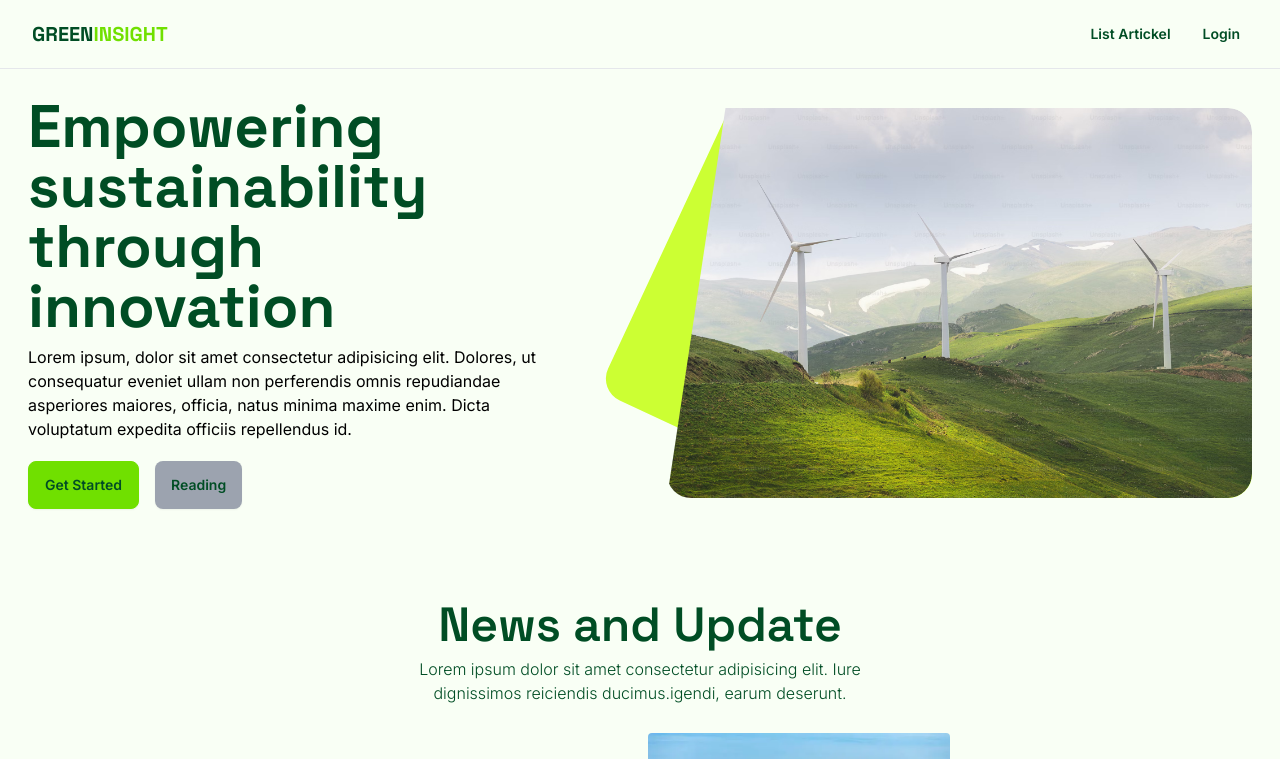
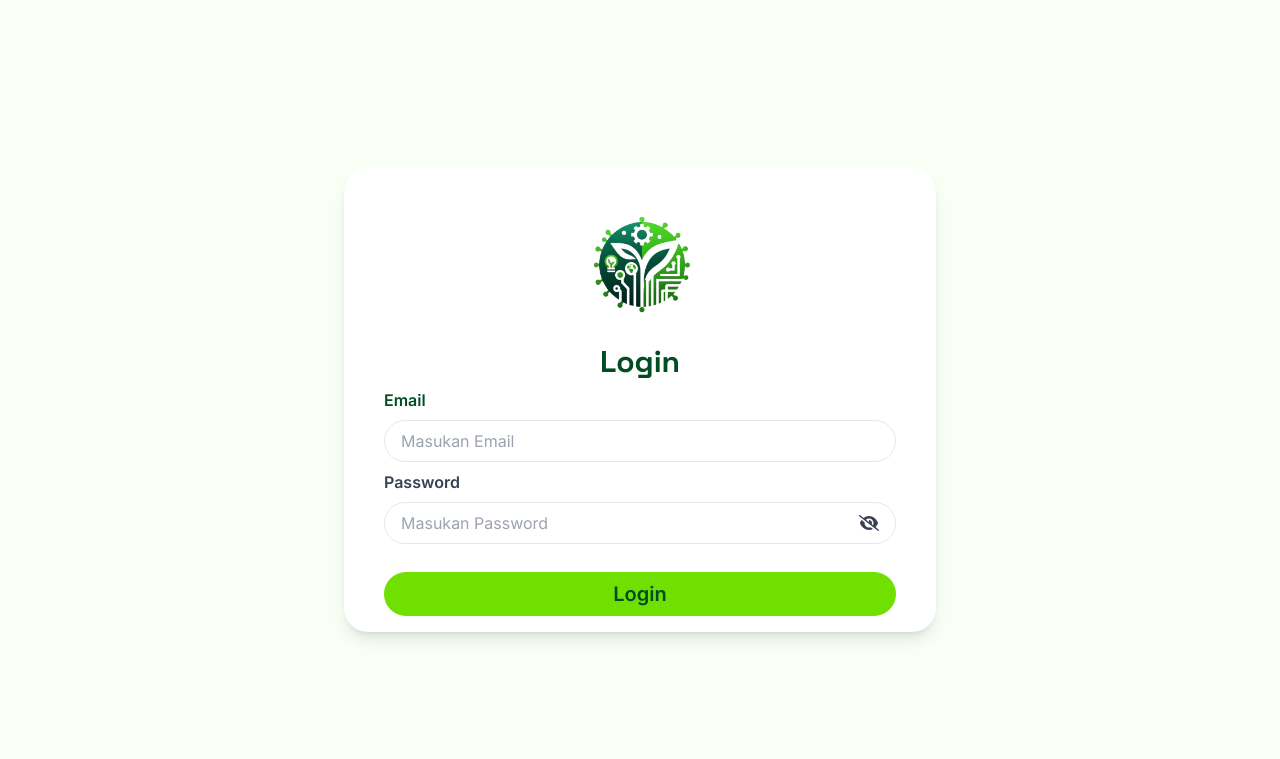
Before and after one commit to inalMahpud824/mini-project-react-batch-7, a React (Vite) app: page /login in a window 1280 px wide. Shown: the top 759 px of the page. Built offline with nearby package versions, Linux system fonts and the light colour scheme.

Commit message:
feat: create login page

```diff
--- a/src/App.jsx
+++ b/src/App.jsx
@@ -1,5 +1,6 @@
 import { createBrowserRouter, RouterProvider } from 'react-router-dom';
 import { LandingPage } from './pages/LandingPage';
+import { Login } from './pages/Login';
 
 function App() {
 const router = createBrowserRouter([
@@ -13,7 +14,7 @@ const router = createBrowserRouter([
   },
   {
     path: "/login",
-    element: <LandingPage />,
+    element: <Login />,
   },
 ]);
   return <RouterProvider router={router} />;
--- /dev/null
+++ b/src/pages/Login.jsx
@@ -0,0 +1,176 @@
+import { faEyeSlash, faEye } from "@fortawesome/free-solid-svg-icons";
+import { FontAwesomeIcon } from "@fortawesome/react-fontawesome";
+import { Link } from "react-router-dom";
+import { useEffect, useState } from "react";
+// import { instance } from "../axios";
+// import { useTokenValidation } from "../hooks/tokenValidation";
+// const baseURL = import.meta.env.VITE_APP_BASE_URL;
+// import axios from "axios";
+
+export const Login = () => {
+  const [showPassword, setShowPassword] = useState(false);
+  const [isLoading, setLoading] = useState(false);
+  const [error, setError] = useState(null);
+  const [datalogin, setDatalogin] = useState({});
+  // const { login } = useTokenValidation();
+
+  // useEffect(() => {
+  //   if (login) {
+  //     window.location.href = "/dashboard";
+  //     return;
+  //   }
+  // }, [login]);
+  const handelChange = (e) => {
+    setDatalogin({
+      ...datalogin,
+      [e.target.name]: e.target.value,
+    });
+  };
+  // const closeError = (e) => {
+  //   e.target.parentElement.style.display = "none";
+  //   setError(null);
+  // };
+  // const handelSubmit = async (e) => {
+  //   setLoading(true);
+  //   e.preventDefault();
+  //   try {
+  //     const result = await instance.post("/login", datalogin);
+  //     console.log(result);
+
+  //     if (result) {
+  //       localStorage.setItem("token", result.data.data.user.user_token);
+  //       localStorage.setItem(
+  //         "user",
+  //         JSON.stringify({
+  //           name: result.data.data.user.nama,
+  //           role: result.data.data.user.role.nama_role,
+  //           foto_url: result.data.data.user.foto_url,
+  //         })
+  //       );
+
+  //       window.location.href = "/dashboard";
+  //     }
+  //     setLoading(false);
+  //   } catch (e) {
+  //     const errorMessage =
+  //       typeof e.response?.data?.message === "string"
+  //         ? e.response.data.message
+  //         : "Internal Server Error";
+  //     setError(errorMessage);
+  //     setLoading(false);
+  //   }
+  // };
+
+  return (
+    <>
+      <section className="w-full min-h-screen bg-secondary flex flex-col items-center justify-center relative">
+        <form
+          action=""
+          // onSubmit={handelSubmit}
+          className="md:w-[37rem] h-screen md:h-fit w-full py-4 px-10 shadow-lg flex flex-col justify-center text-gray-700 bg-white rounded-3xl"
+        >
+          <Link to={"/"}>
+            <img
+              src='./logo.png'
+              alt=""
+              className="object-contain w-[9rem] mx-auto py-2"
+            />
+          </Link>
+          <h1 className="text-center text-primary heading-font text-3xl font-bold">
+            Login
+          </h1>
+          <label htmlFor="email" className="py-2 font-semibold text-primary">
+            Email
+          </label>
+          <input
+            type="email"
+            placeholder="Masukan Email"
+            name="email"
+            onChange={handelChange}
+            className="w-full border px-4 py-2 outline-none bg-white rounded-full focus-within:border-black text-primary"
+            required
+          />
+          <InputPassword
+            label="Password"
+            placeholder="Masukan Password"
+            id="password"
+            showPassword={showPassword}
+            setShowPassword={setShowPassword}
+            handelChange={handelChange}
+          />
+          <button
+            className="py-2 bg-neutral text-primary rounded-full px-[3rem] font-semibold hover:bg-none hover:bg-blue-900 mt-7 text-xl"
+            type="submit"
+          >
+            Login
+          </button>
+
+        </form>
+        {isLoading && (
+          <div className="w-full min-h-screen absolute bg-slate-100 opacity-85 flex items-center justify-center">
+            <span className="loading loading-spinner text-primary w-[4rem]"></span>
+          </div>
+        )}
+      </section>
+      {error && (
+        <div className="toast toast-bottom lg:toast-start toast-center">
+          <div className="alert alert-error text-white flex">
+            <svg
+              xmlns="http://www.w3.org/2000/svg"
+              className="h-6 w-6 shrink-0 stroke-current"
+              fill="none"
+              viewBox="0 0 24 24"
+            >
+              <path
+                strokeLinecap="round"
+                strokeLinejoin="round"
+                strokeWidth="2"
+                d="M10 14l2-2m0 0l2-2m-2 2l-2-2m2 2l2 2m7-2a9 9 0 11-18 0 9 9 0 0118 0z"
+              />
+            </svg>
+            <span>{error}</span>
+            <button
+              className="btn btn-sm btn-circle border-none absolute right-0 top-0 bg-red-900 text-white"
+              // onClick={closeError}
+            >
+              ✕
+            </button>
+          </div>
+        </div>
+      )}
+    </>
+  );
+};
+
+const InputPassword = ({
+  label,
+  placeholder,
+  id,
+  showPassword,
+  handelChange,
+  setShowPassword,
+}) => {
+  return (
+    <>
+      <label htmlFor={id} className="py-2 font-semibold">
+        {label}
+      </label>
+      <div className="flex items-center gap-2 w-[100%] bg-white rounded-full border px-4 py-2 focus-within:border-black">
+        <input
+          type={showPassword ? "text" : "password"}
+          placeholder={placeholder}
+          className="w-full border-none outline-none bg-white"
+          name={id}
+          id={id}
+          onChange={handelChange}
+          required
+        />
+        <FontAwesomeIcon
+          icon={showPassword ? faEye : faEyeSlash}
+          onClick={() => setShowPassword(!showPassword)}
+          className="cursor-pointer"
+        />
+      </div>
+    </>
+  );
+};
```
Also changed, not shown: eslint.config.js (+13 -12 lines).
